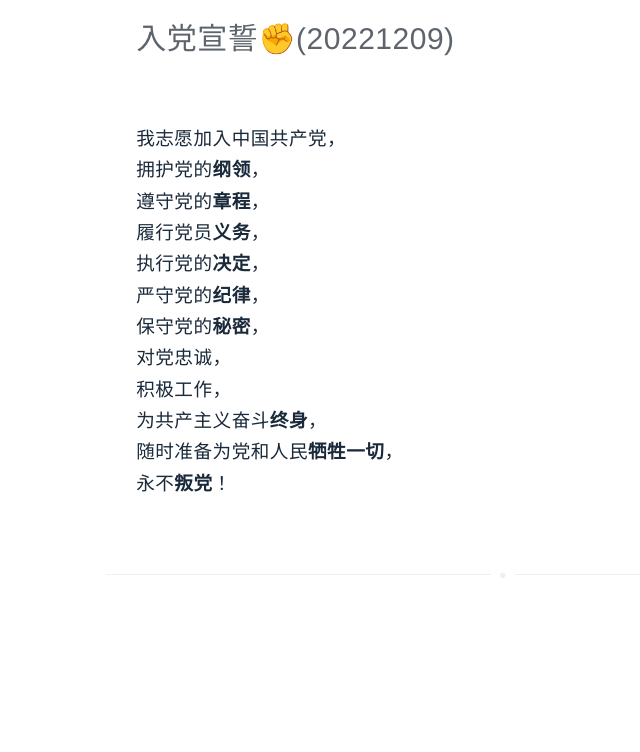
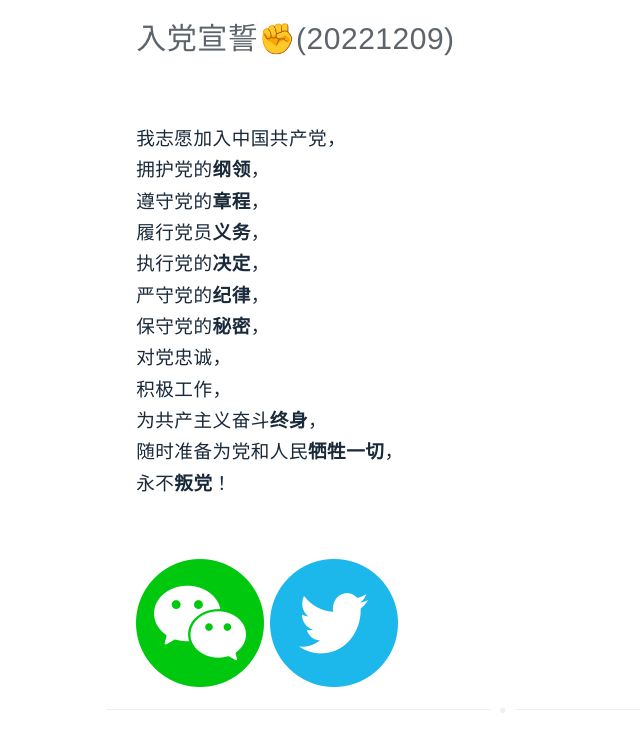
Before and after one commit to zxh19890103/singhi.io, a Jekyll site: the page built from _articles/2022-12-09-rudang-xuanshi.md, in a window 1280 px wide. Shown: the top 752 px of the page, without its empty margins (137-777 px from the left). Built offline with Jekyll 4.4.1, drawn with Linux system fonts in a browser that asks for light colours; a style sheet for code colours, icons or effects is not loaded.

Commit message:
share twitter

```diff
--- a/_layouts/post.html
+++ b/_layouts/post.html
@@ -11,6 +11,11 @@
   {{ content }}
 </div>
 
+<div>
+  <a href="javascript:void(0);" target="_blank"><img src="/assets/1871574_chat_circle_logo_media_network_icon.png"></a>
+  <a href="https://twitter.com/intent/tweet?url={{ page.url }}" target="_blank"><img src="/assets/294709_circle_twitter_icon.png"></a>
+</div>
+
 <div class="end-line">
   <span class="end-line__bull">&bull;</span>
 </div>
```
Also changed, not shown: assets/1871574_chat_circle_logo_media_network_icon.png (added), assets/294709_circle_twitter_icon.png (added).
